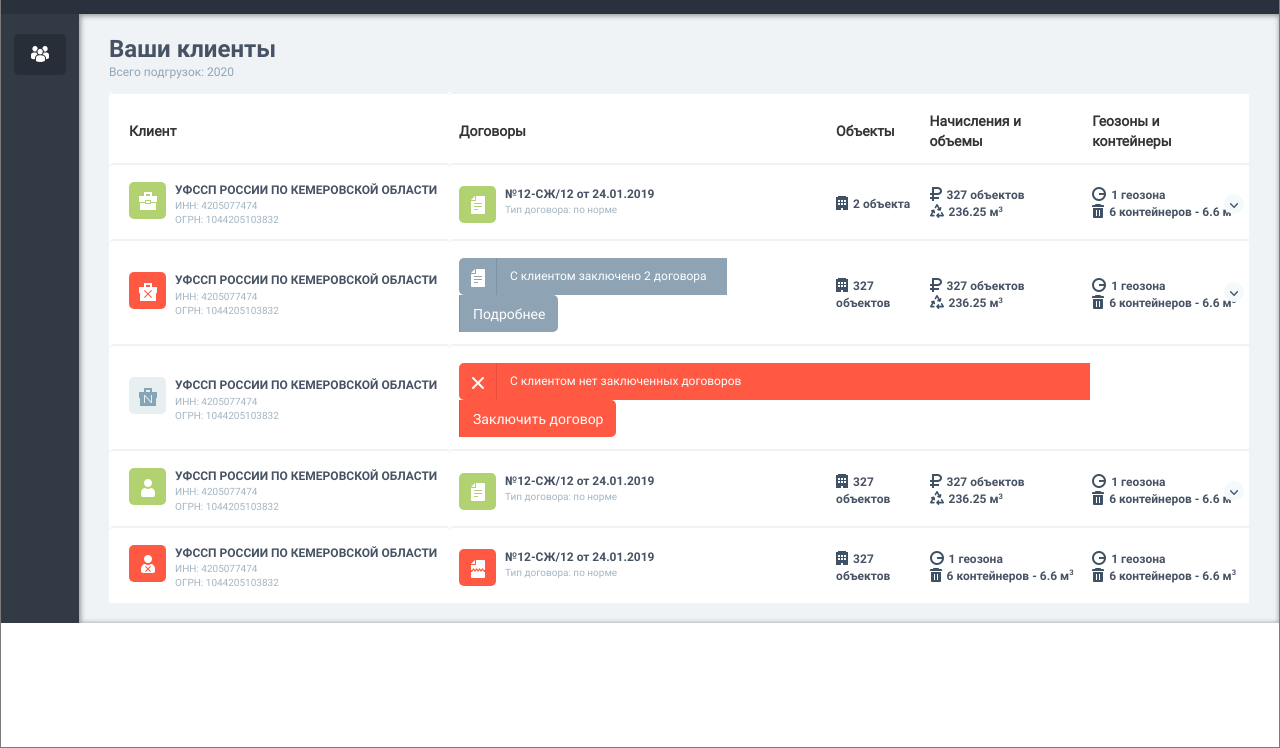
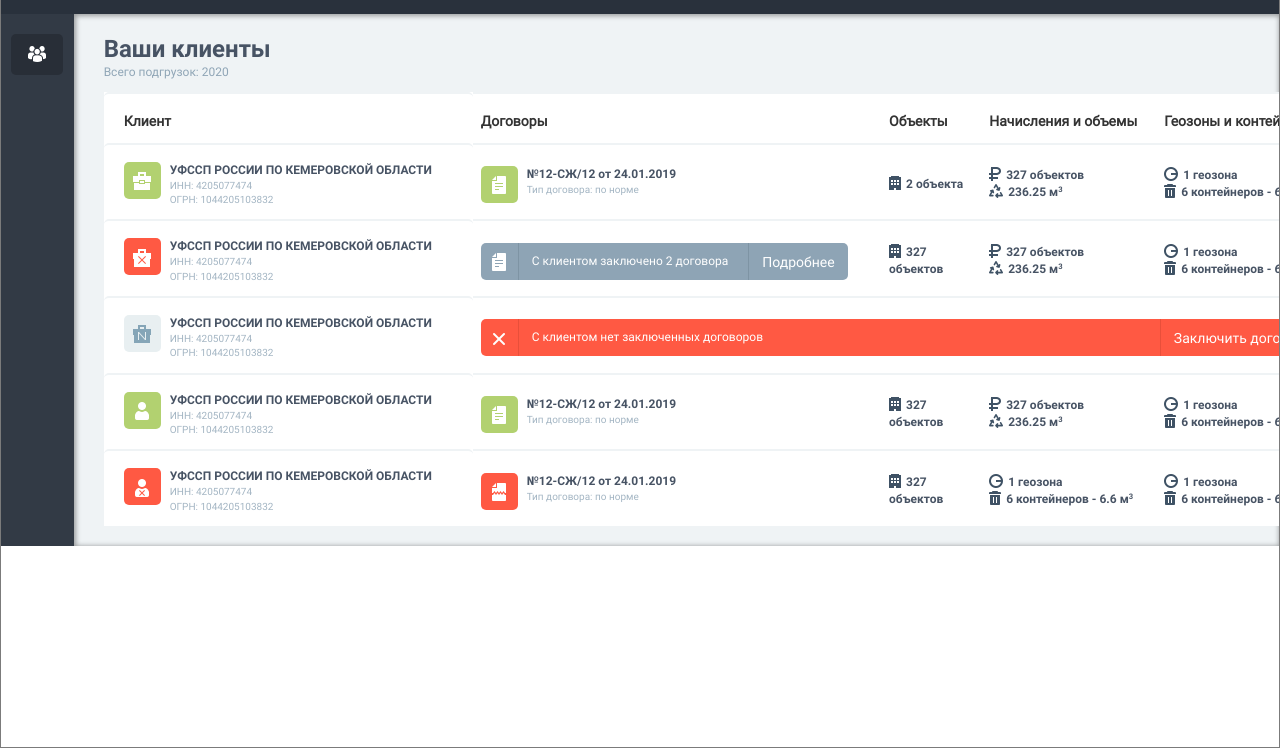
Before and after one commit to barelli1990/table, a plain HTML site: page index.html in a window 1280 px wide. Shown: the part 52-800 px from the top of the page. Drawn offline with nearby package versions, Linux system fonts and the light colour scheme.

Commit message:
Update style.css

```diff
--- a/css/style.css
+++ b/css/style.css
@@ -33,7 +33,9 @@
 }
 .table{
     background-color: #fff;
-
+    max-width: 1230px;
+    min-width: 1230px;
+    width: 100%;
 }
 table { border-collapse: separate; }
 .table>tbody>tr>td, .table>tbody>tr>th, .table>tfoot>tr>td, .table>tfoot>tr>th, .table>thead>tr>td, .table>thead>tr>th{
@@ -60,6 +62,7 @@
 .clients-list{
     flex-grow: 1;
     flex-shrink: 1;
+    overflow-x:scroll;
     padding: 22px 30px 0;
     background-color: #eff3f5;
     -webkit-box-shadow: inset 1px 1px 5px 1px rgba(0,0,0,0.36);
```
